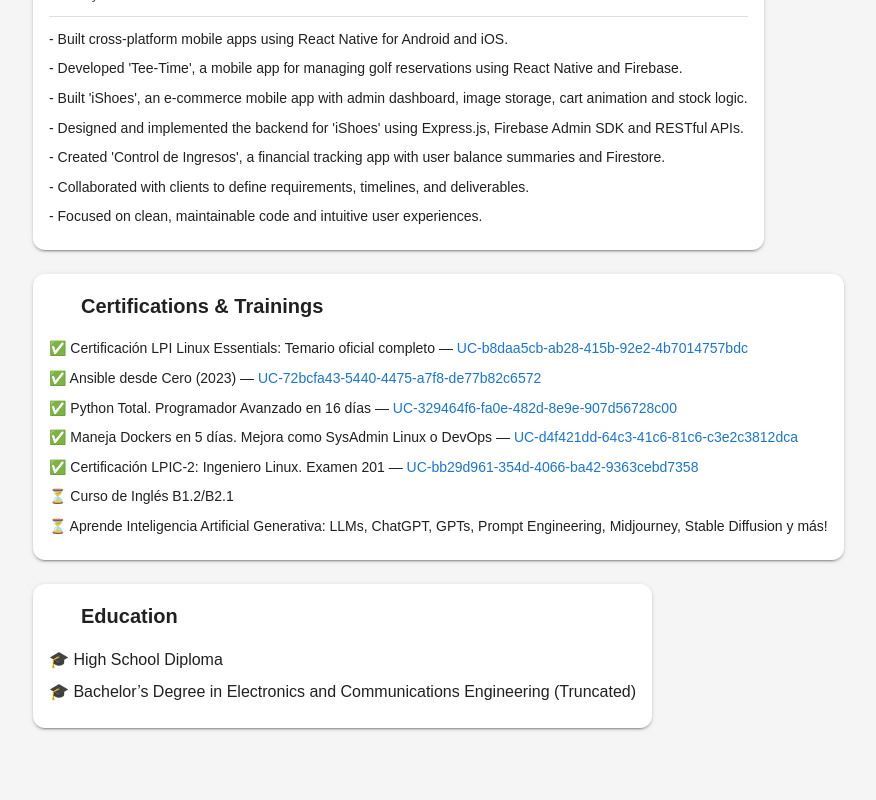
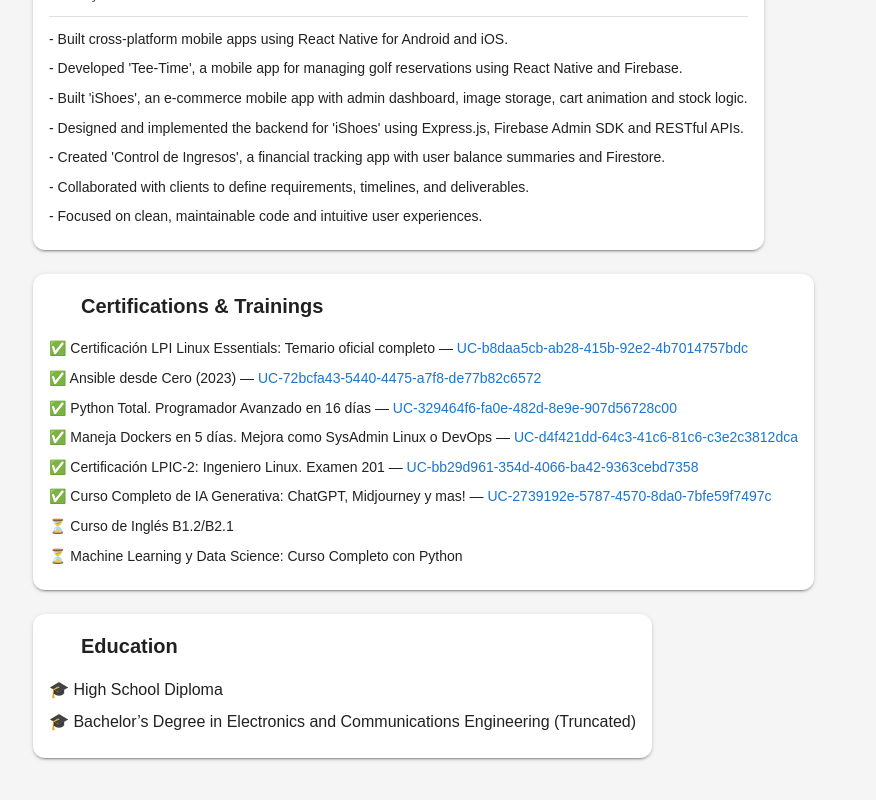
Before and after one commit to Fabiangv1205/fabian-cv, a React (Create React App) app: page / in a window 1280 px wide. Shown: the part 845-1645 px from the top of the page, without its empty margins (31-907 px from the left). Built offline with nearby package versions, Linux system fonts and the light colour scheme; some icons are missing.

Commit message:
Se agregan habilidades

```diff
--- a/src/pages/Home.js
+++ b/src/pages/Home.js
@@ -178,38 +178,42 @@
             <Stack spacing={1.2}>
               <Typography variant="body2">
                 ✅ Certificación LPI Linux Essentials: Temario oficial completo —{" "}
-                <MuiLink underline="hover" href="#" color="primary">
+                <MuiLink underline="hover" href="https://www.udemy.com/certificate/UC-b8daa5cb-ab28-415b-92e2-4b7014757bdc/" color="primary">
                   UC-b8daa5cb-ab28-415b-92e2-4b7014757bdc
                 </MuiLink>
               </Typography>
               <Typography variant="body2">
                 ✅ Ansible desde Cero (2023) —{" "}
-                <MuiLink underline="hover" href="#" color="primary">
+                <MuiLink underline="hover" href="https://www.udemy.com/certificate/UC-72bcfa43-5440-4475-a7f8-de77b82c6572/" color="primary">
                   UC-72bcfa43-5440-4475-a7f8-de77b82c6572
                 </MuiLink>
               </Typography>
               <Typography variant="body2">
                 ✅ Python Total. Programador Avanzado en 16 días —{" "}
-                <MuiLink underline="hover" href="#" color="primary">
+                <MuiLink underline="hover" href="https://www.udemy.com/certificate/UC-329464f6-fa0e-482d-8e9e-907d56728c00/" color="primary">
                   UC-329464f6-fa0e-482d-8e9e-907d56728c00
                 </MuiLink>
               </Typography>
               <Typography variant="body2">
                 ✅ Maneja Dockers en 5 días. Mejora como SysAdmin Linux o DevOps —{" "}
-                <MuiLink underline="hover" href="#" color="primary">
+                <MuiLink underline="hover" href="https://www.udemy.com/certificate/UC-d4f421dd-64c3-41c6-81c6-c3e2c3812dca/" color="primary">
                   UC-d4f421dd-64c3-41c6-81c6-c3e2c3812dca
                 </MuiLink>
               </Typography>
               <Typography variant="body2">
                 ✅ Certificación LPIC-2: Ingeniero Linux. Examen 201 —{" "}
-                <MuiLink underline="hover" href="#" color="primary">
+                <MuiLink underline="hover" href="https://www.udemy.com/certificate/UC-bb29d961-354d-4066-ba42-9363cebd7358/" color="primary">
                   UC-bb29d961-354d-4066-ba42-9363cebd7358
                 </MuiLink>
               </Typography>
+              <Typography variant="body2">
+                ✅ Curso Completo de IA Generativa: ChatGPT, Midjourney y mas! —{" "}
+                <MuiLink underline="hover" href="https://www.udemy.com/certificate/UC-2739192e-5787-4570-8da0-7bfe59f7497c/" color="primary">
+                  UC-2739192e-5787-4570-8da0-7bfe59f7497c
+                </MuiLink>
+              </Typography>
               <Typography variant="body2">⏳ Curso de Inglés B1.2/B2.1</Typography>
-              <Typography variant="body2">
-                ⏳ Aprende Inteligencia Artificial Generativa: LLMs, ChatGPT, GPTs, Prompt Engineering, Midjourney, Stable Diffusion y más!
-              </Typography>
+              <Typography variant="body2">⏳ Machine Learning y Data Science: Curso Completo con Python</Typography>
             </Stack>
           </SectionCard>
         </Grid>
--- a/src/pages/Skills.js
+++ b/src/pages/Skills.js
@@ -114,7 +114,6 @@
                 "Prompt Engineering",
                 "First-frame pipeline",
                 "Video delivery (MP4)",
-                "MotionPeek (demo)",
               ].map((tech) => (
                 <Chip key={tech} label={tech} sx={chipSx} />
               ))}
```
